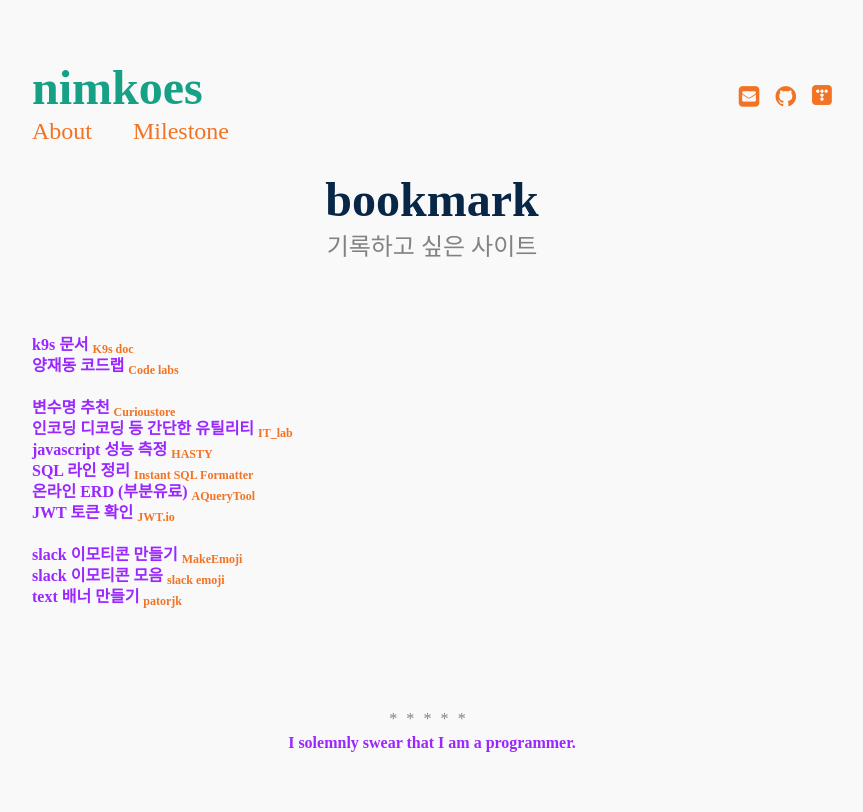
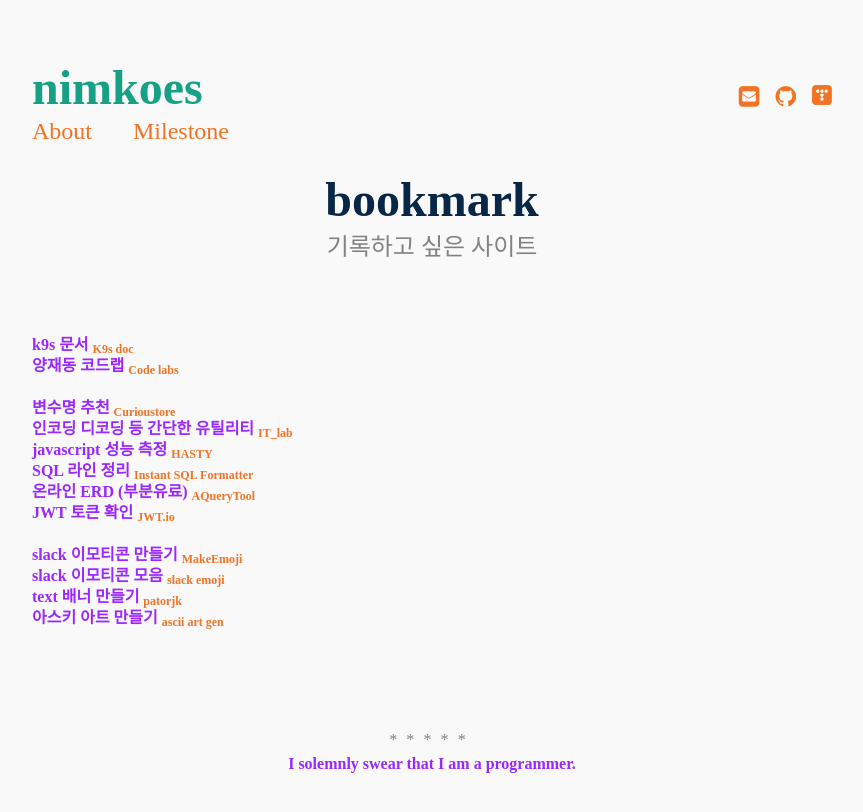
Before and after one commit to nimkoes/portfolio, a Jekyll site: the page built from _posts/1350-01-24-bookmark.md, in a window 1280 px wide. Shown: the top 812 px of the page, without its empty margins (208-1071 px from the left). Built offline with Jekyll 4.4.1, drawn with Linux system fonts in a browser that asks for light colours.

Commit message:
mod post

```diff
--- a/_posts/1350-01-24-bookmark.md
+++ b/_posts/1350-01-24-bookmark.md
@@ -22,6 +22,7 @@
 **slack 이모티콘 만들기** <sub>[MakeEmoji][link_MakeEmoji]</sub>
 **slack 이모티콘 모음** <sub>[slack emoji][link_slack_emoji]</sub>
 **text 배너 만들기** <sub>[patorjk][link_patorjk]</sub>
+**아스키 아트 만들기** <sub>[ascii art gen][link_ascii_art]</sub>
 
 
 
@@ -42,3 +43,4 @@
 [link_MakeEmoji]:https://makeemoji.com/
 [link_slack_emoji]:https://slackmojis.com/
 [link_patorjk]:http://patorjk.com/software/taag/#p=display&f=Graffiti&t=
+[link_ascii_art]:https://wepplication.github.io/tools/asciiArtGen/
```
